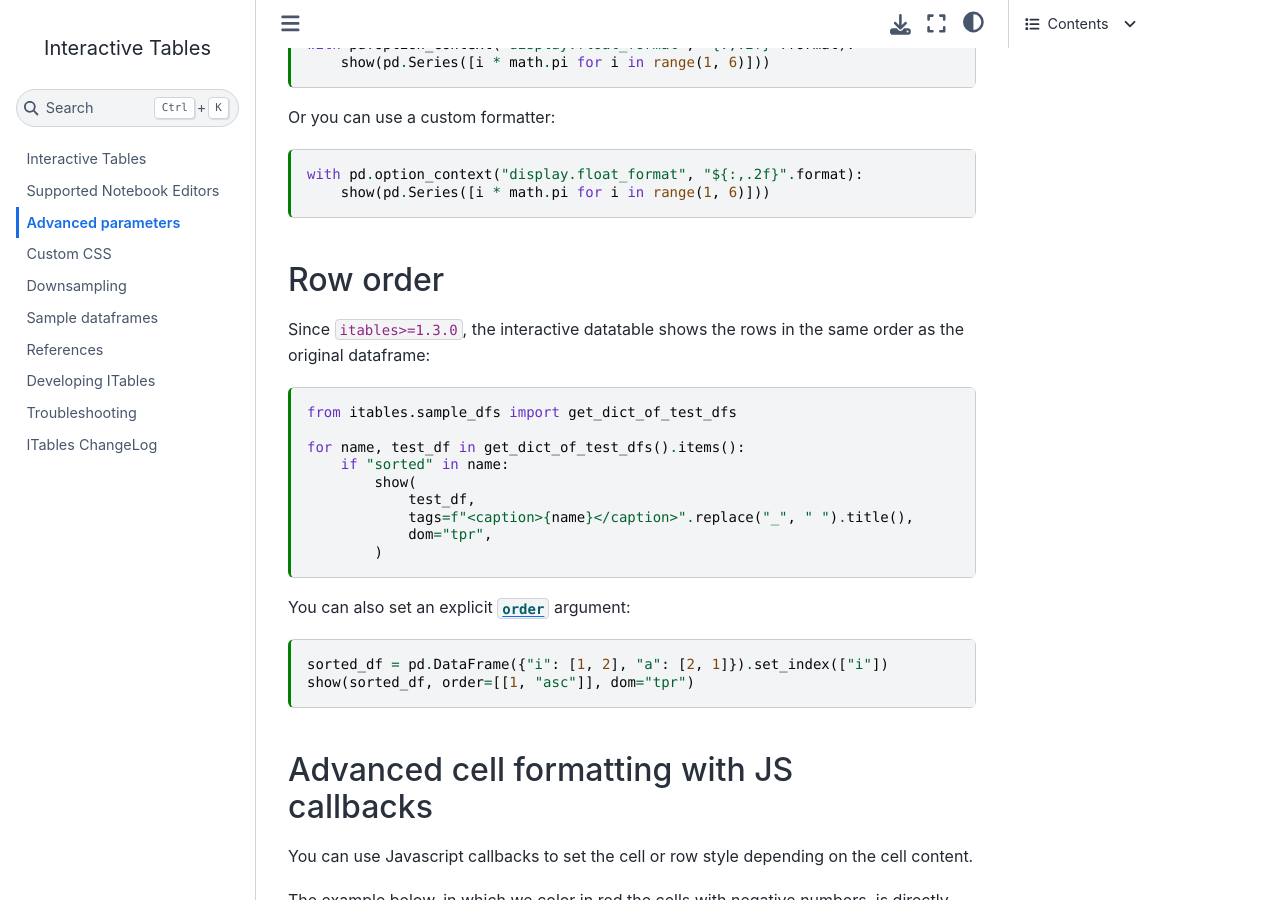
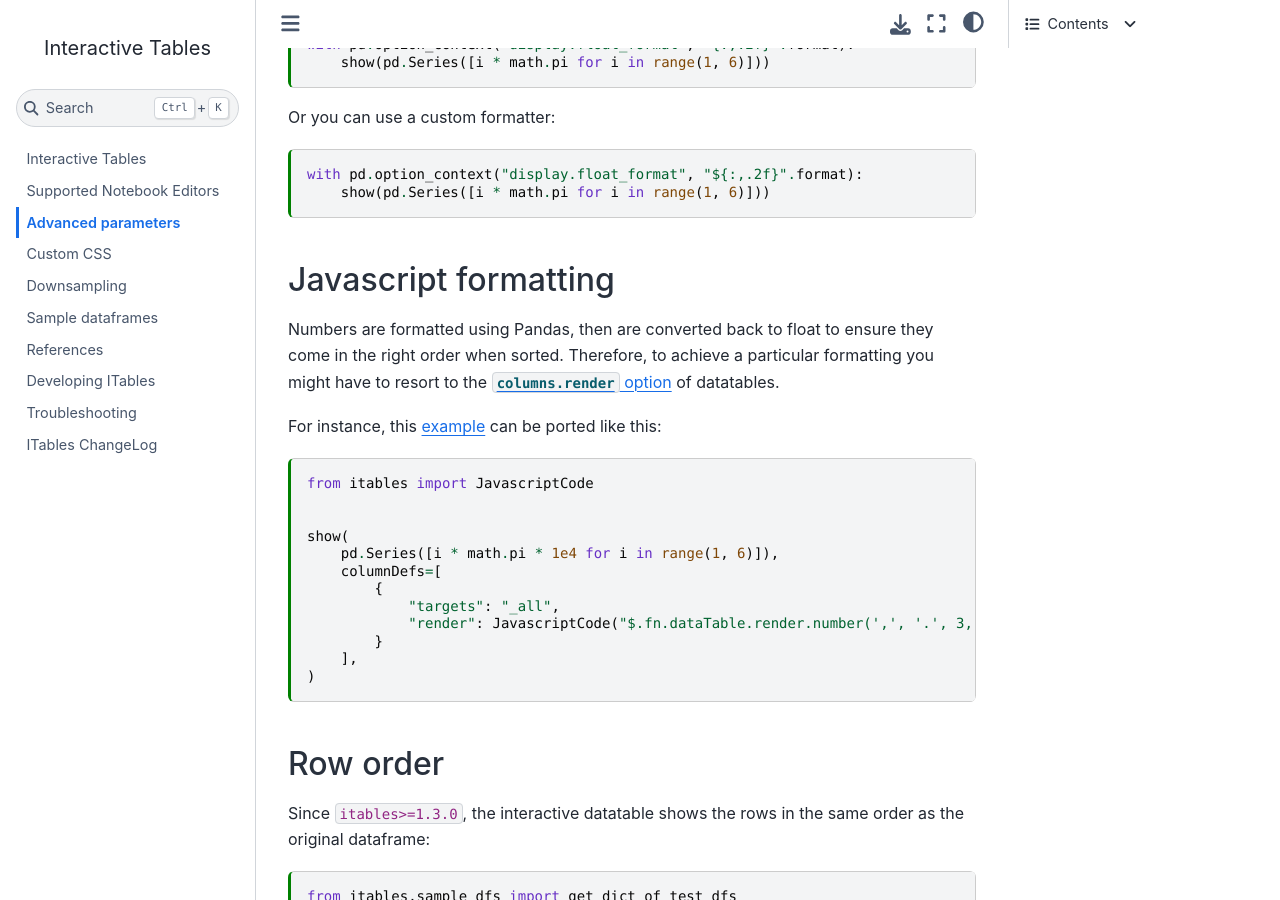
Before and after one commit to mwouts/itables, a Jupyter Book: the page built from docs/advanced_parameters.md, in a window 1280 px wide and 900 px high, scrolled down 4332 px. Built offline with Jupyter Book 1.0.4 settings and Sphinx 7.4.7 and the Sphinx Book theme 1.1.4, drawn with Linux system fonts in a browser that asks for light colours.

Commit message:
Add an example with columns.render

````diff
--- a/docs/advanced_parameters.md
+++ b/docs/advanced_parameters.md
@@ -244,6 +244,31 @@ with pd.option_context("display.float_format", "${:,.2f}".format):
     show(pd.Series([i * math.pi for i in range(1, 6)]))
 ```
 
+## Javascript formatting
+
+Numbers are formatted using Pandas, then are converted back to float to ensure they come in the right order when sorted.
+Therefore, to achieve a particular formatting you might have to resort to the
+[`columns.render` option](https://datatables.net/examples/advanced_init/column_render.html)
+of datatables.
+
+For instance, this [example](https://datatables.net/forums/discussion/61407/how-to-apply-a-numeric-format-to-a-column)
+can be ported like this:
+
+```{code-cell}
+from itables import JavascriptCode
+
+
+show(
+    pd.Series([i * math.pi * 1e4 for i in range(1, 6)]),
+    columnDefs=[
+        {
+            "targets": "_all",
+            "render": JavascriptCode("$.fn.dataTable.render.number(',', '.', 3, '$')"),
+        }
+    ],
+)
+```
+
 ## Row order
 
 Since `itables>=1.3.0`, the interactive datatable shows the rows in the same order as the original dataframe:
--- a/itables/version.py
+++ b/itables/version.py
@@ -1,3 +1,3 @@
 """ITables' version number"""
 
-__version__ = "1.4.5"
+__version__ = "1.4.6"
````
Also changed, not shown: docs/changelog.md (+8 -0 lines).
